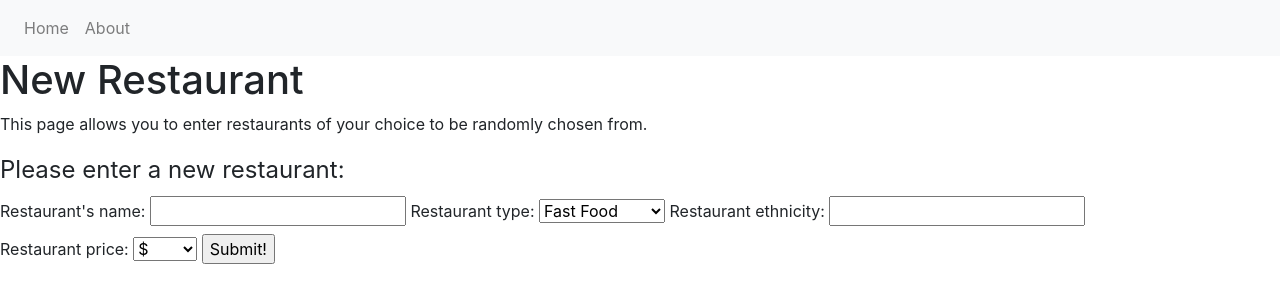
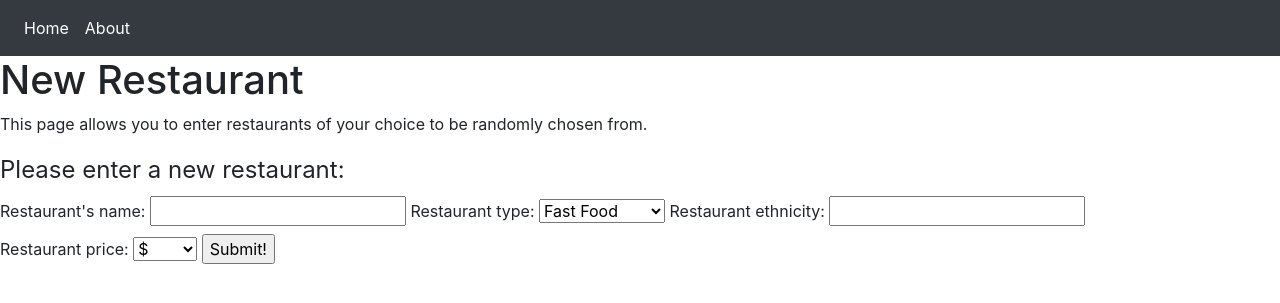
Before and after one commit to benchan777/restaurant-picker, a Flask app: page /add_restaurant in a window 1280 px wide. Shown: the top 303 px of the page. Run offline with Flask 2, Linux system fonts and the light colour scheme; some libraries are stand-ins or nearby versions.

Commit message:
change navbar text color

```diff
--- a/templates/base.html
+++ b/templates/base.html
@@ -9,10 +9,10 @@
 </head>
 
 <body>
-    <nav class="navbar navbar-expand-lg navbar-light bg-light">
+    <nav class="navbar navbar-expand-lg navbar-light bg-dark">
         <div class="navbar-nav">
-            <a class="nav-link" href="/">Home</a>
-            <a class="nav-link" href="/about">About</a>
+            <a class="nav-link text-white" href="/">Home</a>
+            <a class="nav-link text-white" href="/about">About</a>
         </div>
     </nav>
 
```
